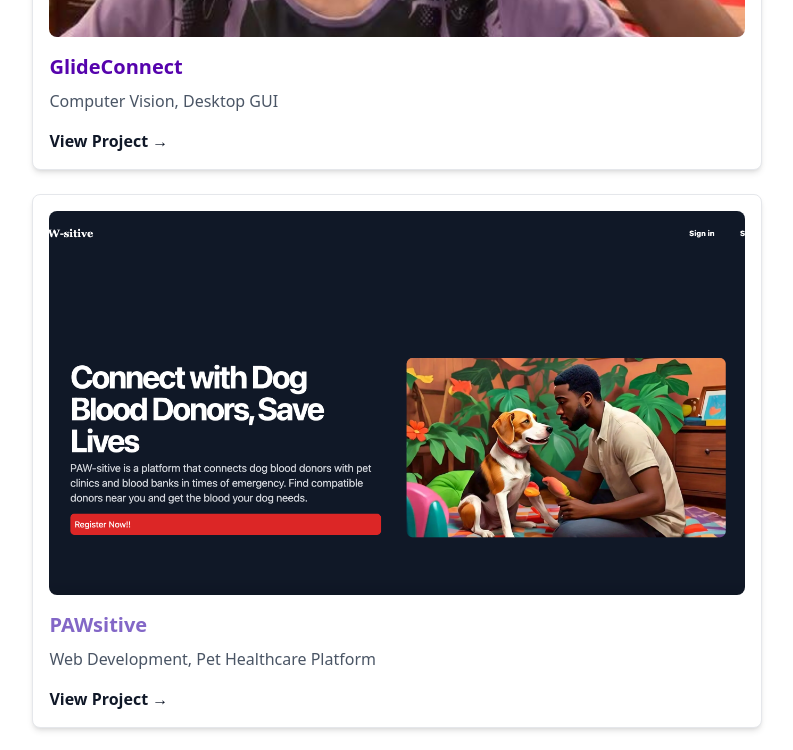
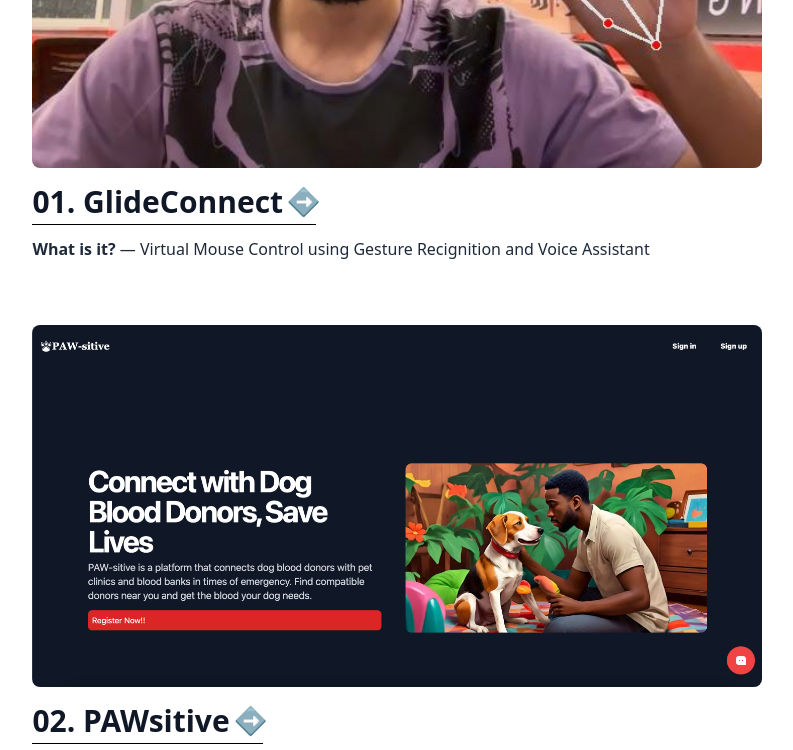
Before and after one commit to halcyon-past/Minimal-Portfolio, a React (Vite) app: page / in a window 1280 px wide. Shown: the part 1040-1790 px from the top of the page, without its empty margins (486-1279 px from the left). Built offline with nearby package versions, Linux system fonts and the light colour scheme.

Commit message:
Updated Project Design

```diff
--- a/src/components/Projects.jsx
+++ b/src/components/Projects.jsx
@@ -2,29 +2,32 @@ export default function Projects({ projects }) {
   return (
     <section id="projects" className="relative py-8 px-4 md:px-8 bg-white md:-mt-32 z-10">
       <div className="container mx-auto">
-        <div className="flex flex-col items-end gap-6 md:w-3/5 ml-auto">
+        <div className="flex flex-col items-end gap-16 md:w-3/5 ml-auto">
           {projects.map((project, index) => (
-            <div
-              key={index}
-              className="w-full bg-white p-4 rounded-lg border border-gray-200 shadow-md hover:shadow-lg transition-all duration-300 ease-in-out hover:-translate-y-1 hover:border-gray-300"
-            >
-              <div className="relative h-80 md:h-96 mb-4">
+            <div key={index} className="w-full">
+              {/* Project Image */}
+              <div className="w-full mb-4">
                 <img
                   src={project.image}
                   alt={project.alt}
-                  className="absolute inset-0 w-full h-full rounded-lg object-cover"
+                  className="w-full h-auto rounded-lg"
                 />
               </div>
-              <h3 className={`text-xl font-semibold mb-2 ${project.color}`}>{project.title}</h3>
-              <p className="text-gray-600 mb-4 font-medium">{project.description}</p>
-              <a
-                href={project.link}
-                className={`text-${project.color} hover:text-[var(--amethyst)] font-bold`}
-                target="_blank"
-                rel="noopener noreferrer"
-              >
-                View Project →
-              </a>
+
+              {/* Project Title with Index */}
+              <div className="mb-3">
+                <a href={project.link} className="inline-block" target="_blank" rel="noopener noreferrer">
+                  <h2 className="text-2xl md:text-3xl font-bold flex items-center border-b border-black pb-1">
+                    {String(index + 1).padStart(2, '0')}. {project.title}
+                    <span className="ml-2 transform rotate-45 text-xl">↗</span>
+                  </h2>
+                </a>
+              </div>
+
+              {/* Project Description */}
+              <p className="text-base text-gray-800">
+                <span className="font-bold">What is it? </span> — {project.description}
+              </p>
             </div>
           ))}
         </div>
--- a/src/data/data.js
+++ b/src/data/data.js
@@ -1,7 +1,7 @@
 export const projects = [
   {
     title: 'GlideConnect',
-    description: 'Computer Vision, Desktop GUI',
+    description: 'Virtual Mouse Control using Gesture Recignition and Voice Assistant',
     image: '/assets/GlideConnect.jpeg',
     alt: 'GlideConnect platform interface',
     link: 'https://github.com/halcyon-past/Glide-Connect',
@@ -9,7 +9,7 @@ export const projects = [
   },
   {
     title: 'PAWsitive',
-    description: 'Web Development, Pet Healthcare Platform',
+    description: 'Centralized Platfrom for Pet Healthcare',
     image: '/assets/Pawsitive.png',
     alt: 'Pawsitive pet adoption app interface',
     link: 'https://github.com/halcyon-past/PAW-sitive',
@@ -17,7 +17,7 @@ export const projects = [
   },
   {
     title: 'EduHelper',
-    description: 'Streamlit and ML Application, Learning Platform',
+    description: 'AI Assistant to Chat with PDFs',
     image: '/assets/Eduhelper.png',
     alt: 'EduHelper learning platform interface',
     link: 'https://github.com/halcyon-past/EDUHELPER',
```
